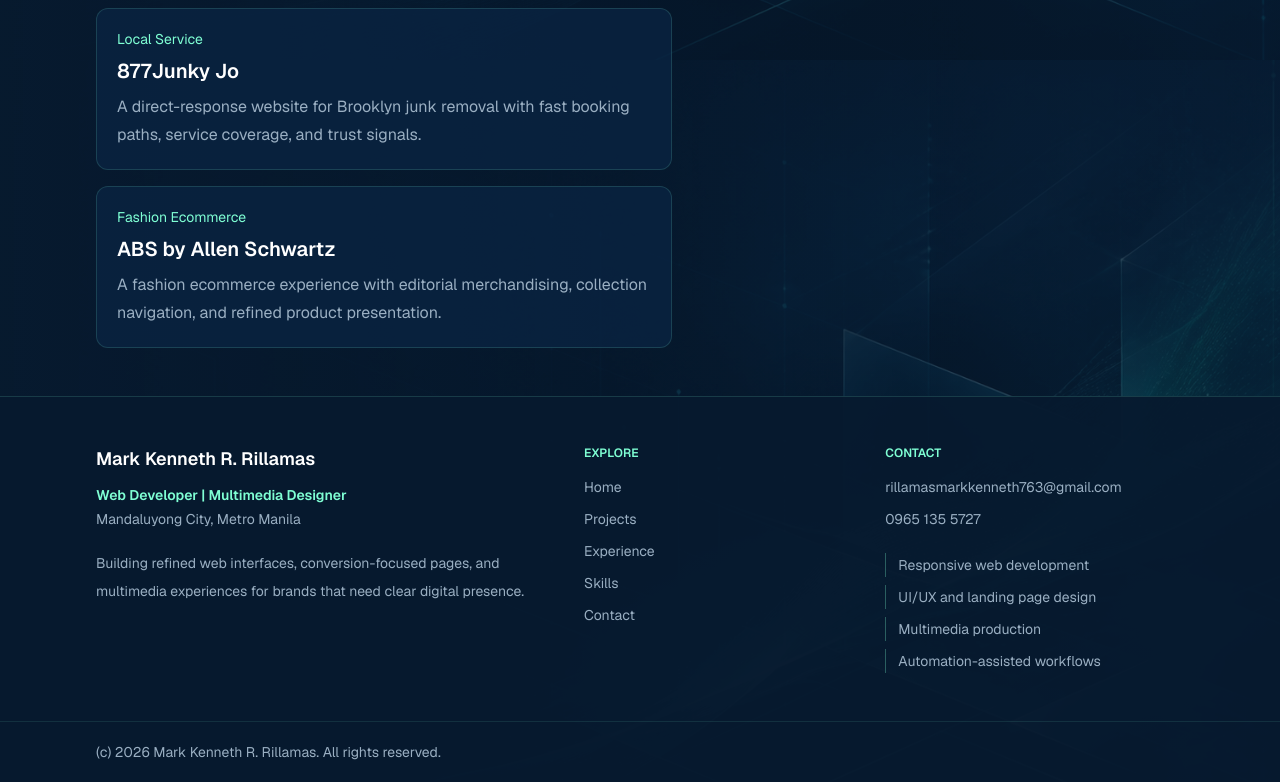
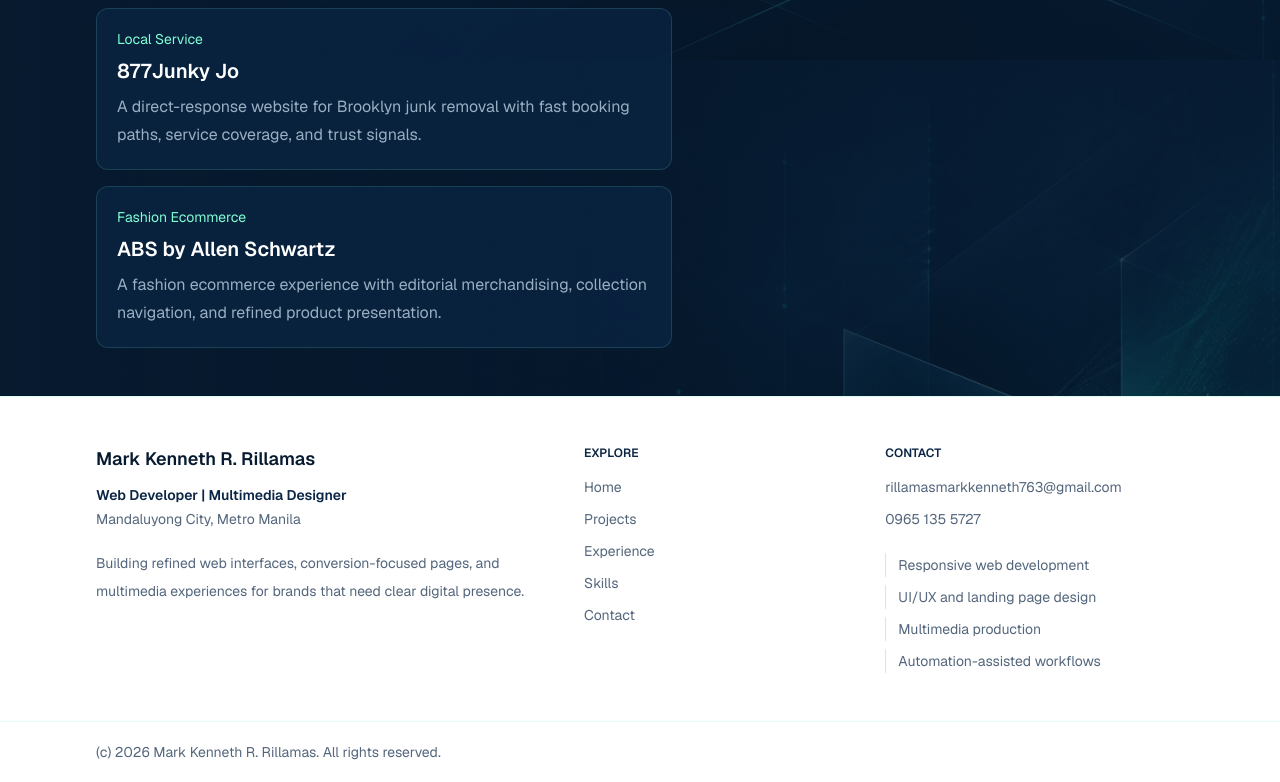
Before and after one commit to kenneth-tech/OnlinePortfolio, a Next.js app: page / in a window 1280 px wide. Shown: the part 1540-2322 px from the top of the page. Built offline with nearby package versions, Linux system fonts and the light colour scheme.

Commit message:
style: make footer background white

```diff
--- a/src/components/site-footer.tsx
+++ b/src/components/site-footer.tsx
@@ -22,35 +22,37 @@ export function SiteFooter() {
   const phoneHref = `tel:${profile.phone.replaceAll(" ", "")}`;
 
   return (
-    <footer className="border-t border-brand-button/15 bg-brand-ink/95 text-white">
+    <footer className="border-t border-brand-button/30 bg-white text-brand-ink">
       <div className="mx-auto grid w-full max-w-6xl gap-10 px-5 py-12 sm:px-8 lg:grid-cols-[1.2fr_0.7fr_0.8fr]">
         <section className="max-w-xl">
           <Link
             href="/"
-            className="inline-flex w-fit text-lg font-semibold tracking-normal outline-none transition hover:text-brand-button focus-visible:rounded focus-visible:ring-2 focus-visible:ring-brand-button focus-visible:ring-offset-4 focus-visible:ring-offset-brand-ink"
+            className="inline-flex w-fit text-lg font-semibold tracking-normal outline-none transition hover:text-brand-card focus-visible:rounded focus-visible:ring-2 focus-visible:ring-brand-button focus-visible:ring-offset-4 focus-visible:ring-offset-white"
           >
             {profile.name}
           </Link>
-          <p className="mt-3 text-sm font-semibold text-brand-button">
+          <p className="mt-3 text-sm font-semibold text-brand-card">
             {profile.role}
           </p>
-          <p className="mt-1 text-sm text-brand-muted">{profile.location}</p>
-          <p className="mt-5 max-w-lg text-sm leading-7 text-brand-muted">
+          <p className="mt-1 text-sm text-brand-card/70">
+            {profile.location}
+          </p>
+          <p className="mt-5 max-w-lg text-sm leading-7 text-brand-card/70">
             Building refined web interfaces, conversion-focused pages, and
             multimedia experiences for brands that need clear digital presence.
           </p>
         </section>
 
         <nav aria-label="Footer navigation">
-          <h2 className="text-xs font-semibold uppercase text-brand-button">
+          <h2 className="text-xs font-semibold uppercase text-brand-card">
             Explore
           </h2>
-          <ul className="mt-4 grid gap-3 text-sm text-brand-muted">
+          <ul className="mt-4 grid gap-3 text-sm text-brand-card/70">
             {footerNavItems.map((item) => (
               <li key={item.href}>
                 <Link
                   href={item.href}
-                  className="inline-flex outline-none transition hover:text-brand-button focus-visible:rounded focus-visible:ring-2 focus-visible:ring-brand-button focus-visible:ring-offset-4 focus-visible:ring-offset-brand-ink"
+                  className="inline-flex outline-none transition hover:text-brand-ink focus-visible:rounded focus-visible:ring-2 focus-visible:ring-brand-button focus-visible:ring-offset-4 focus-visible:ring-offset-white"
                 >
                   {item.label}
                 </Link>
@@ -60,29 +62,29 @@ export function SiteFooter() {
         </nav>
 
         <section>
-          <h2 className="text-xs font-semibold uppercase text-brand-button">
+          <h2 className="text-xs font-semibold uppercase text-brand-card">
             Contact
           </h2>
-          <div className="mt-4 grid gap-3 text-sm text-brand-muted">
+          <div className="mt-4 grid gap-3 text-sm text-brand-card/70">
             <a
               href={`mailto:${profile.email}`}
-              className="inline-flex outline-none transition hover:text-brand-button focus-visible:rounded focus-visible:ring-2 focus-visible:ring-brand-button focus-visible:ring-offset-4 focus-visible:ring-offset-brand-ink"
+              className="inline-flex outline-none transition hover:text-brand-ink focus-visible:rounded focus-visible:ring-2 focus-visible:ring-brand-button focus-visible:ring-offset-4 focus-visible:ring-offset-white"
             >
               {profile.email}
             </a>
             <a
               href={phoneHref}
-              className="inline-flex outline-none transition hover:text-brand-button focus-visible:rounded focus-visible:ring-2 focus-visible:ring-brand-button focus-visible:ring-offset-4 focus-visible:ring-offset-brand-ink"
+              className="inline-flex outline-none transition hover:text-brand-ink focus-visible:rounded focus-visible:ring-2 focus-visible:ring-brand-button focus-visible:ring-offset-4 focus-visible:ring-offset-white"
             >
               {profile.phone}
             </a>
           </div>
 
-          <ul className="mt-6 grid gap-2 text-sm text-brand-muted">
+          <ul className="mt-6 grid gap-2 text-sm text-brand-card/70">
             {serviceItems.map((item) => (
               <li
                 key={item}
-                className="border-l border-brand-button/30 pl-3 leading-6"
+                className="border-l border-brand-button/70 pl-3 leading-6"
               >
                 {item}
               </li>
@@ -91,8 +93,8 @@ export function SiteFooter() {
         </section>
       </div>
 
-      <div className="border-t border-brand-button/10">
-        <div className="mx-auto flex w-full max-w-6xl flex-col gap-3 px-5 py-5 text-sm text-brand-muted sm:flex-row sm:items-center sm:justify-between sm:px-8">
+      <div className="border-t border-brand-button/25">
+        <div className="mx-auto flex w-full max-w-6xl flex-col gap-3 px-5 py-5 text-sm text-brand-card/70 sm:flex-row sm:items-center sm:justify-between sm:px-8">
           <p>(c) {year} Mark Kenneth R. Rillamas. All rights reserved.</p>
           <div className="flex flex-wrap gap-4">
             {profile.links.map((link) => (
@@ -101,7 +103,7 @@ export function SiteFooter() {
                 href={link.href}
                 target="_blank"
                 rel="noreferrer"
-                className="outline-none transition hover:text-brand-button focus-visible:rounded focus-visible:ring-2 focus-visible:ring-brand-button focus-visible:ring-offset-4 focus-visible:ring-offset-brand-ink"
+                className="outline-none transition hover:text-brand-ink focus-visible:rounded focus-visible:ring-2 focus-visible:ring-brand-button focus-visible:ring-offset-4 focus-visible:ring-offset-white"
               >
                 {link.label}
               </a>
```
Also changed, not shown: 1 other file (tests, documents, lock files or other folders).
